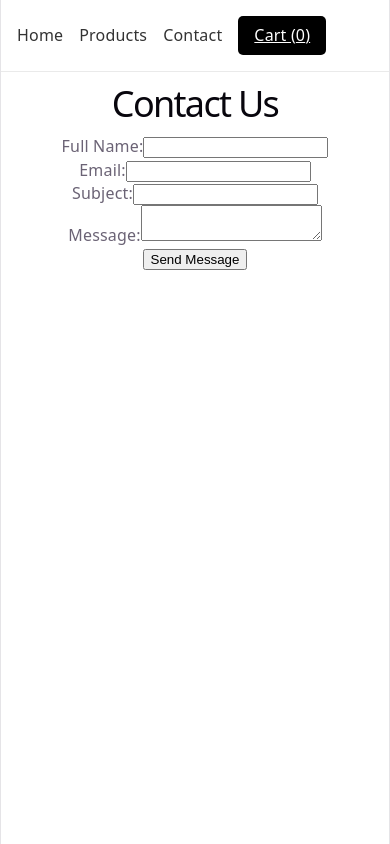
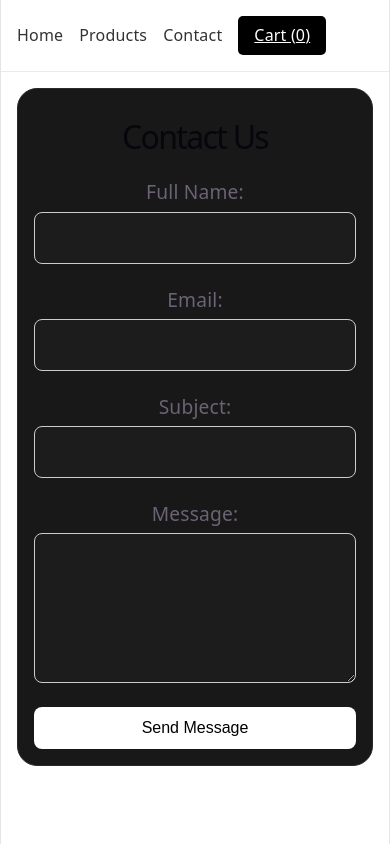
Before and after one commit to NoroffFEU/jsfw-2025-v1-emmelin-frameworks-ca, a React (Vite) app: page /contact in a window 390 px wide. Built offline with nearby package versions, Linux system fonts and the light colour scheme.

Commit message:
Fixed some easy styling for Cart and Contact page

```diff
--- /dev/null
+++ b/src/pages/Cart.module.css
@@ -0,0 +1,145 @@
+.cartPage {
+  min-height: 80vh;
+  padding: 2rem;
+}
+
+.cartContainer {
+  max-width: 1100px;
+  margin: 0 auto;
+  display: grid;
+  grid-template-columns: minmax(0, 1fr) 300px;
+  gap: 2rem;
+  align-items: start;
+}
+
+.emptyCart {
+  max-width: 600px;
+  margin: 0 auto;
+  text-align: center;
+}
+
+.title {
+  font-size: 2.5rem;
+  margin-bottom: 2rem;
+}
+
+.cartItems {
+  display: flex;
+  flex-direction: column;
+  gap: 2rem;
+}
+
+.cartItem {
+  display: grid;
+  grid-template-columns: 130px minmax(0, 1fr);
+  gap: 1.25rem;
+  border: 1px solid #ddd;
+  padding: 1.25rem;
+  border-radius: 12px;
+  align-items: start;
+}
+
+.itemImage {
+  width: 130px;
+  height: 130px;
+  object-fit: cover;
+  border-radius: 8px;
+}
+
+.itemInfo {
+  min-width: 0;
+}
+
+.itemInfo h2 {
+  margin-bottom: 0.5rem;
+}
+
+.itemInfo p {
+  margin-bottom: 0.5rem;
+}
+
+.priceBox {
+  display: flex;
+  align-items: center;
+  gap: 0.5rem;
+}
+
+.originalPrice {
+  text-decoration: line-through;
+  color: #999;
+}
+
+.discountedPrice {
+  font-size: 1.2rem;
+  font-weight: bold;
+  color: #d15d0f;
+}
+
+.itemTotal {
+  font-size: 1rem;
+  font-weight: 500;
+}
+
+.quantityControls {
+  display: flex;
+  align-items: center;
+  gap: 0.5rem;
+}
+
+.quantityControls button,
+.removeButton,
+.actions button,
+.actions a,
+.emptyCart a {
+  padding: 0.5rem 1rem;
+  background: #007bff;
+  color: white;
+  border: none;
+  border-radius: 8px;
+  cursor: pointer;
+  transition: background-color 0.2s ease;
+  margin-top: 1rem;
+}
+
+.summary {
+  position: sticky;
+  top: 2rem;
+  padding: 1.5rem;
+  height: fit-content;
+}
+
+.actions {
+  display: flex;
+  flex-direction: column;
+  gap: 1rem;
+}
+
+.actions a,
+.emptyCart a {
+  background-color: white;
+  color: black;
+  align-items: center;
+}
+
+@media (max-width: 900px) {
+  .cartPage {
+    padding: 1rem;
+  }
+
+  .cartContainer {
+    grid-template-columns: 1fr;
+  }
+
+  .summary {
+    position: static;
+  }
+
+  .cartItem {
+    grid-template-columns: 1fr;
+  }
+
+  .itemImage {
+    max-width: 100%;
+    height: 220px;
+  }
+}
--- a/src/pages/Cart.tsx
+++ b/src/pages/Cart.tsx
@@ -1,5 +1,6 @@
 import { Link } from "react-router-dom";
 import { useCart } from "../context/useCart";
+import styles from "./Cart.module.css";
 
 function Cart() {
   const {
@@ -16,36 +17,77 @@ function Cart() {
   }
 
   return (
-    <main>
-      <h1>Your Cart</h1>
+    <main className={styles.cartPage}>
+      <section className={styles.cartContainer}>
+        <div>
+          <h1 className={styles.title}>Your Cart</h1>
 
-      {cartItems.map((item) => (
-        <article key={item.id}>
+          <div className={styles.cartItems}>
+            {cartItems.map((item) => {
+              const hasDiscount = item.discountedPrice < item.price;
+              const itemTotal = item.discountedPrice * item.quantity;
+
+              return (
+                <article key={item.id} className={styles.cartItem}>
                   <img
+                    className={styles.itemImage}
                     src={item.image.url}
                     alt={item.image.alt || item.title}
                     width="100"
                   />
 
+                  <div className={styles.itemInfo}>
                     <h2>{item.title}</h2>
                     <p>{item.description}</p>
-          <p>Price: {item.discountedPrice} kr</p>
 
-          <div>
-            <button onClick={() => decreaseQuantity(item.id)}>-</button>
-            <span>{item.quantity}</span>
-            <button onClick={() => increaseQuantity(item.id)}>+</button>
+                    <div className={styles.priceBox}>
+                      {hasDiscount && (
+                        <span className={styles.originalPrice}>
+                          {item.price.toFixed(2)} kr
+                        </span>
+                      )}
+                      <span className={styles.discountedPrice}>
+                        {item.discountedPrice.toFixed(2)} kr
+                      </span>
                     </div>
 
-          <button onClick={() => removeFromCart(item.id)}>Remove</button>
+                    <p className={styles.itemTotal}>
+                      Total: {itemTotal.toFixed(2)} kr
+                    </p>
+
+                    <div className={styles.quantityControls}>
+                      <button onClick={() => decreaseQuantity(item.id)}>
+                        -
+                      </button>
+                      <span>{item.quantity}</span>
+                      <button onClick={() => increaseQuantity(item.id)}>
+                        +
+                      </button>
+                    </div>
+
+                    <button
+                      onClick={() => removeFromCart(item.id)}
+                      className={styles.removeButton}
+                    >
+                      Remove
+                    </button>
+                  </div>
                 </article>
-      ))}
+              );
+            })}
+          </div>
+        </div>
 
+        <div className={styles.summary}>
           <h2>Total: {cartTotal.toFixed(2)} kr</h2>
 
+          <div className={styles.actions}>
             <button onClick={clearCart}>Clear Cart</button>
 
             <Link to="/checkout-success">Checkout</Link>
+          </div>
+        </div>
+      </section>
     </main>
   );
 }
--- a/src/pages/ContactPage.module.css
+++ b/src/pages/ContactPage.module.css
@@ -1,10 +1,101 @@
-.contact-page {
-  max-width: 600px;
-  margin: 0 auto;
-  padding: 20px;
+.contactPage {
+  min-height: 80vh;
+  display: flex;
+  justify-content: center;
+  align-items: center;
+  padding: 2rem;
 }
 
-.contact-page h1 {
-  margin-bottom: 20px;
+.contactContainer {
+  width: 100%;
+  max-width: 600px;
+  padding: 2rem;
+  border-radius: 20px;
+  background-color: #181818;
+  border: 1px solid #2a2a2a;
+}
+
+.title {
+  font-size: 2.5rem;
+  margin-bottom: 1rem;
   text-align: center;
 }
+
+.form {
+  display: flex;
+  flex-direction: column;
+  gap: 1.5rem;
+  margin-top: 2rem;
+}
+
+.formGroup {
+  display: flex;
+  flex-direction: column;
+  gap: 0.5rem;
+}
+
+.formGroup label {
+  font-size: 1.2rem;
+}
+
+.formGroup input,
+.formGroup textarea {
+  width: 100%;
+  box-sizing: border-box;
+  padding: 1rem;
+  border: 1px solid #ccc;
+  border-radius: 8px;
+  font-size: 1rem;
+  color: white;
+  background-color: #1c1c1c;
+}
+.formGroup textarea {
+  resize: vertical;
+  min-height: 150px;
+}
+
+.formGroup input:focus,
+.formGroup textarea:focus {
+  outline: none;
+  border-color: white;
+}
+
+.submitButton {
+  padding: 0.75rem;
+  background-color: white;
+  color: black;
+  border: none;
+  border-radius: 8px;
+  font-size: 1rem;
+  cursor: pointer;
+  transition: 0.2 ease;
+}
+.submitButton:hover {
+  background-color: black;
+  color: white;
+}
+
+.errorMessage {
+  color: red;
+  font-size: 0.9rem;
+}
+
+.successMessage {
+  color: green;
+  text-align: center;
+  margin-top: 1rem;
+}
+
+@media (max-width: 600px) {
+  .contactPage {
+    align-items: flex-start;
+    padding: 1rem;
+  }
+
+  .contactContainer {
+    padding: 1rem;
+  }
+  .title {
+    font-size: 2rem;
+  }
+}
--- a/src/pages/ContactPage.tsx
+++ b/src/pages/ContactPage.tsx
@@ -1,4 +1,5 @@
 import { useState } from "react";
+import styles from "./ContactPage.module.css";
 
 function ContactPage() {
   const [fullName, setFullName] = useState("");
@@ -49,7 +50,7 @@ function ContactPage() {
 
     const hasErrors = Object.values(newErrors).some((error) => error !== "");
 
-    if (!hasErrors) {
+    if (hasErrors) {
       setSuccessMessage("");
       return;
     }
@@ -63,10 +64,11 @@ function ContactPage() {
   }
 
   return (
-    <main>
-      <h1>Contact Us</h1>
-      <form onSubmit={handleSubmit}>
-        <div>
+    <main className={styles.contactPage}>
+      <section className={styles.contactContainer}>
+        <h1 className={styles.title}>Contact Us</h1>
+        <form className={styles.form} onSubmit={handleSubmit}>
+          <div className={styles.formGroup}>
             <label htmlFor="fullName">Full Name:</label>
             <input
               id="fullName"
@@ -74,10 +76,12 @@ function ContactPage() {
               value={fullName}
               onChange={(e) => setFullName(e.target.value)}
             />
-          {errors.fullName && <p style={{ color: "red" }}>{errors.fullName}</p>}
+            {errors.fullName && (
+              <p className={styles.errorMessage}>{errors.fullName}</p>
+            )}
           </div>
 
-        <div>
+          <div className={styles.formGroup}>
             <label htmlFor="email">Email:</label>
             <input
               id="email"
@@ -85,10 +89,12 @@ function ContactPage() {
               value={email}
               onChange={(e) => setEmail(e.target.value)}
             />
-          {errors.email && <p style={{ color: "red" }}>{errors.email}</p>}
+            {errors.email && (
+              <p className={styles.errorMessage}>{errors.email}</p>
+            )}
           </div>
 
-        <div>
+          <div className={styles.formGroup}>
             <label htmlFor="subject">Subject:</label>
             <input
               id="subject"
@@ -96,23 +102,32 @@ function ContactPage() {
               value={subject}
               onChange={(e) => setSubject(e.target.value)}
             />
-          {errors.subject && <p style={{ color: "red" }}>{errors.subject}</p>}
+            {errors.subject && (
+              <p className={styles.errorMessage}>{errors.subject}</p>
+            )}
           </div>
 
-        <div>
+          <div className={styles.formGroup}>
             <label htmlFor="message">Message:</label>
             <textarea
               id="message"
               value={message}
               onChange={(e) => setMessage(e.target.value)}
             />
-          {errors.message && <p style={{ color: "red" }}>{errors.message}</p>}
+            {errors.message && (
+              <p className={styles.errorMessage}>{errors.message}</p>
+            )}
           </div>
 
-        <button type="submit">Send Message</button>
+          <button type="submit" className={styles.submitButton}>
+            Send Message
+          </button>
         </form>
 
-      {successMessage && <p style={{ color: "green" }}>{successMessage}</p>}
+        {successMessage && (
+          <p className={styles.successMessage}>{successMessage}</p>
+        )}
+      </section>
     </main>
   );
 }
```
Lines whose indentation alone changed are shown as unchanged.
